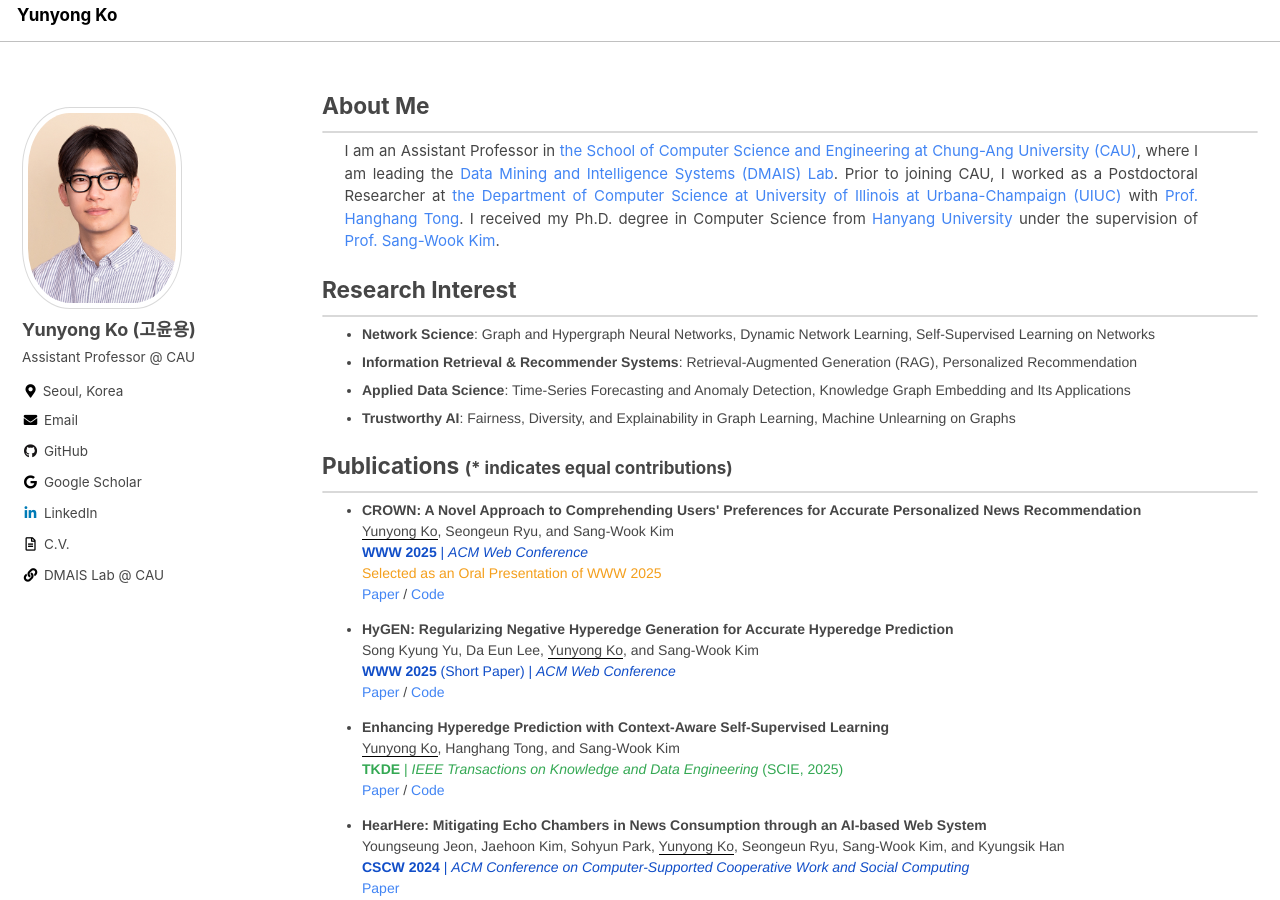
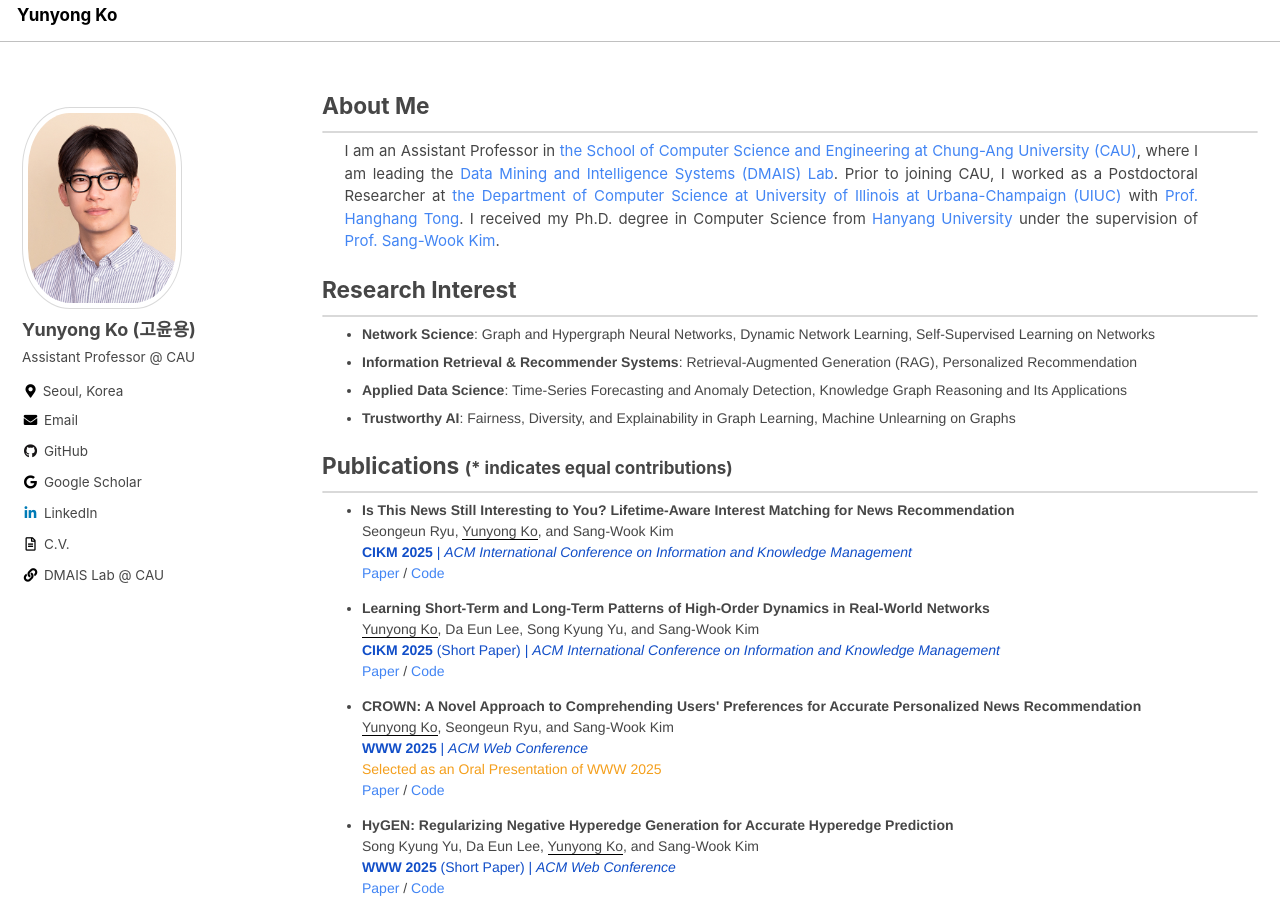
Before and after one commit to yy-ko/yy-ko.github.io, a Jekyll site: the page built from index.html, in a window 1280 px wide and 900 px high. Built offline with Jekyll 4.4.1, drawn with Linux system fonts in a browser that asks for light colours; cached includes are drawn as plain includes; the list of posts is cut into pages by our own code.

Commit message:
cikm updated

```diff
--- a/index.html
+++ b/index.html
@@ -20,7 +20,7 @@ author_profile: true
 	<ul class="my_list">
 		<li><strong>Network Science</strong>: Graph and Hypergraph Neural Networks, Dynamic Network Learning, Self-Supervised Learning on Networks </li>
 		<li><strong>Information Retrieval & Recommender Systems</strong>: Retrieval-Augmented Generation (RAG), Personalized Recommendation</li>
-		<li><strong>Applied Data Science</strong>: Time-Series Forecasting and Anomaly Detection, Knowledge Graph Embedding and Its Applications</li>
+		<li><strong>Applied Data Science</strong>: Time-Series Forecasting and Anomaly Detection, Knowledge Graph Reasoning and Its Applications</li>
 		<li><strong>Trustworthy AI</strong>: Fairness, Diversity, and Explainability in Graph Learning, Machine Unlearning on Graphs</li>
 		<!-- <li><strong>Computational Social Science</strong>: Fake News Detection, Echo Chamber Mitigation</li> -->
 	</ul>
@@ -35,6 +35,20 @@ author_profile: true
 	<!-- <span class="year"><strong>Preprints</strong></span> -->
 	<!-- <span class="year"><strong>2024 and Forthcoming</strong></span> -->
 	<ul class="my_list">
+		<li style="padding-bottom:7px">
+			<strong class='title'>Is This News Still Interesting to You? Lifetime-Aware Interest Matching for News Recommendation</strong> <br>
+			Seongeun Ryu, <u>Yunyong Ko</u>, and Sang-Wook Kim <br>
+			<span class="venue conf"><strong>CIKM 2025</strong> | <i>ACM International Conference on Information and Knowledge Management</i></span>
+			<br>
+			<span> <a href="#">Paper</a> / <a href="#">Code</a> </span> <br>
+		</li>
+		<li style="padding-bottom:7px">
+			<strong class='title'>Learning Short-Term and Long-Term Patterns of High-Order Dynamics in Real-World Networks</strong> <br>
+			<u>Yunyong Ko</u>, Da Eun Lee, Song Kyung Yu, and Sang-Wook Kim <br>
+			<span class="venue conf"><strong>CIKM 2025</strong> (Short Paper) | <i>ACM International Conference on Information and Knowledge Management</i></span>
+			<br>
+			<span> <a href="#">Paper</a> / <a href="#">Code</a> </span> <br>
+		</li>
 		<li style="padding-bottom:7px">
 			<strong class='title'>CROWN: A Novel Approach to Comprehending Users' Preferences for Accurate Personalized News Recommendation</strong> <br>
 			<u>Yunyong Ko</u>, Seongeun Ryu, and Sang-Wook Kim <br>
```
